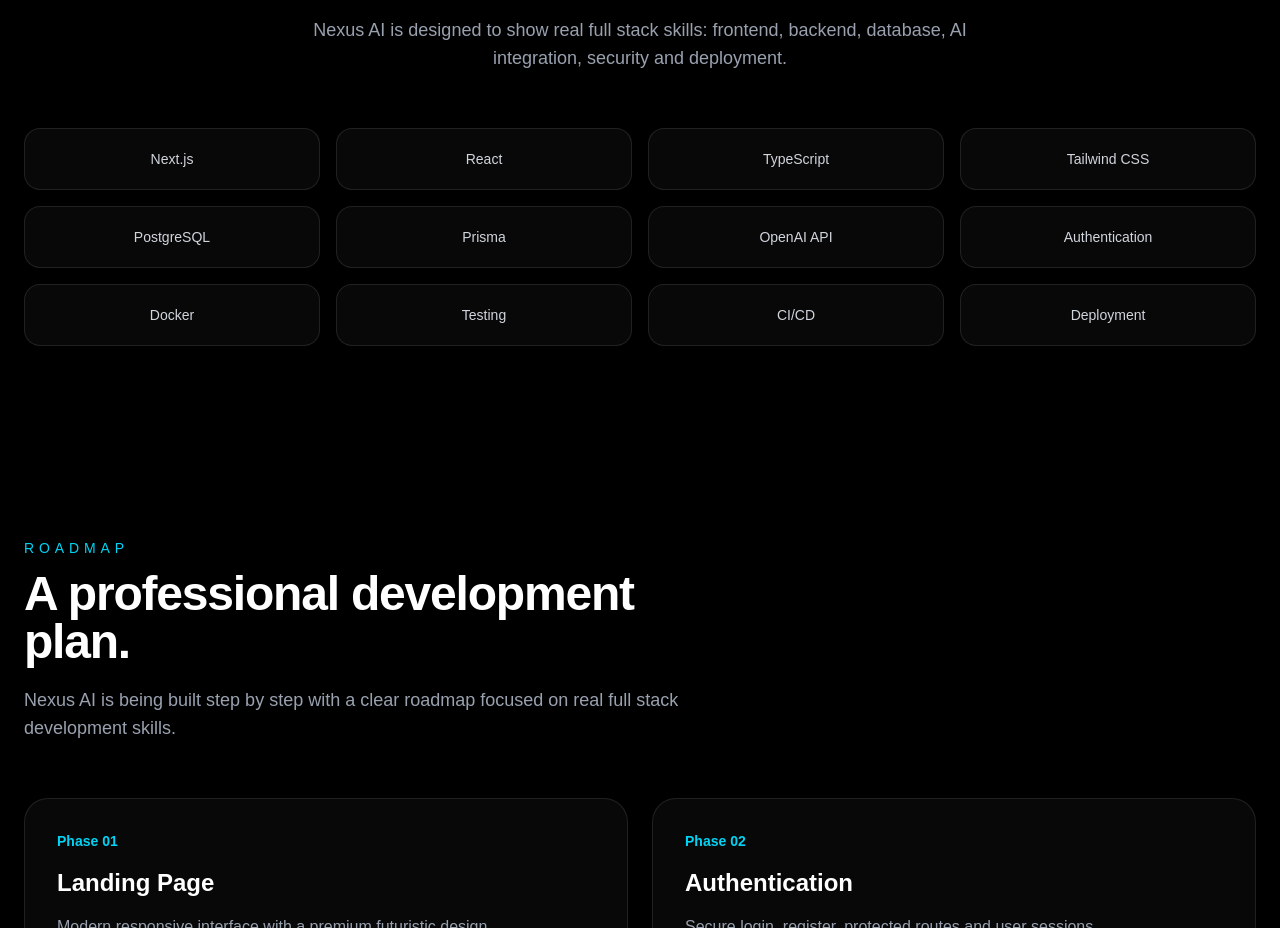
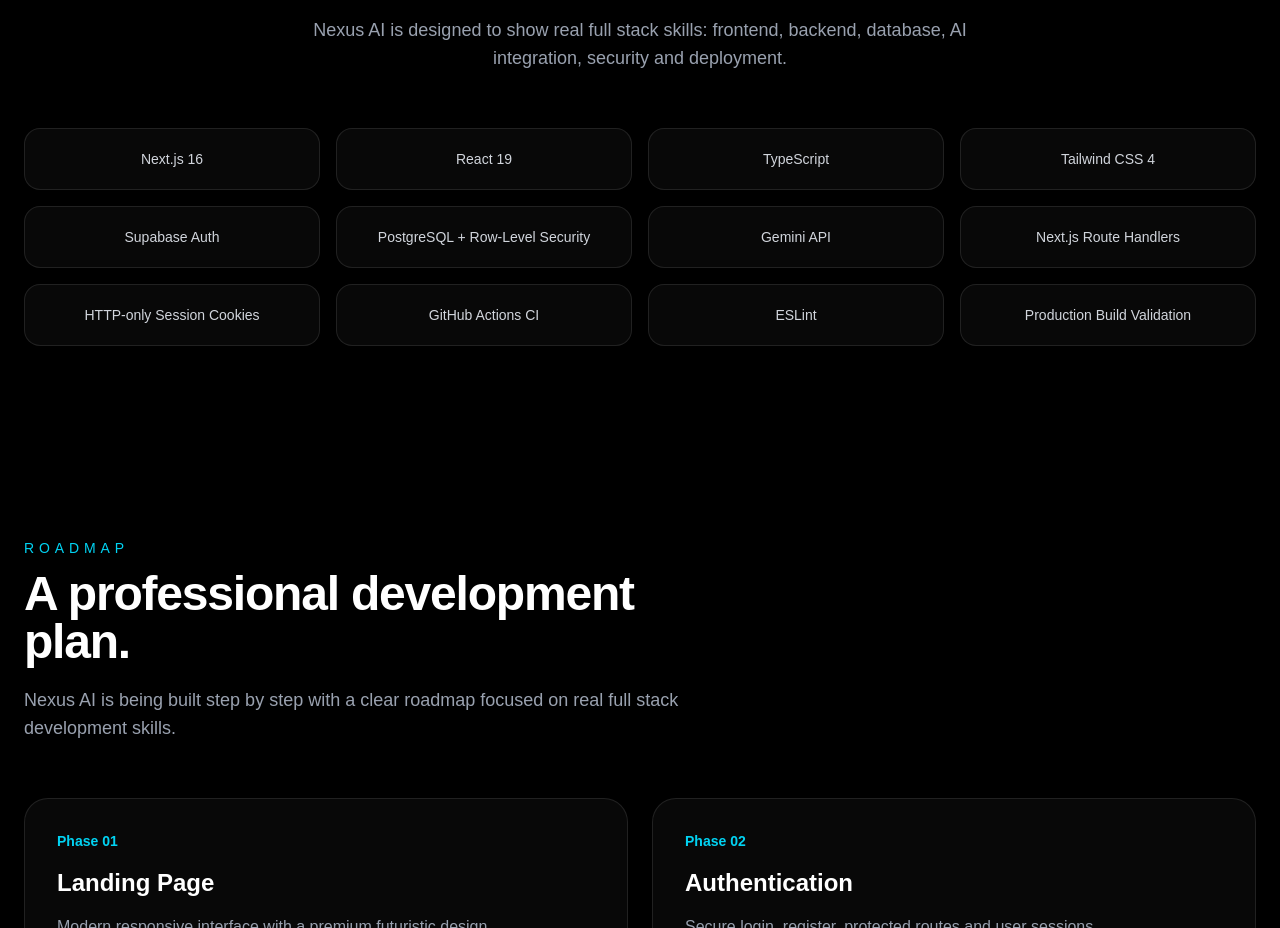
Before and after one commit to Dleteo/Nexus-AI, a Next.js app: page / in a window 1280 px wide. Shown: the part 2146-3074 px from the top of the page. Built offline with nearby package versions, Linux system fonts and the light colour scheme; no server answers.

Commit message:
Align technology stack with the implemented codebase

```diff
--- a/data/technologies.ts
+++ b/data/technologies.ts
@@ -1,14 +1,14 @@
 export const technologies = [
-  "Next.js",
-  "React",
+  "Next.js 16",
+  "React 19",
   "TypeScript",
-  "Tailwind CSS",
-  "PostgreSQL",
-  "Prisma",
-  "OpenAI API",
-  "Authentication",
-  "Docker",
-  "Testing",
-  "CI/CD",
-  "Deployment",
+  "Tailwind CSS 4",
+  "Supabase Auth",
+  "PostgreSQL + Row-Level Security",
+  "Gemini API",
+  "Next.js Route Handlers",
+  "HTTP-only Session Cookies",
+  "GitHub Actions CI",
+  "ESLint",
+  "Production Build Validation",
 ];
```
